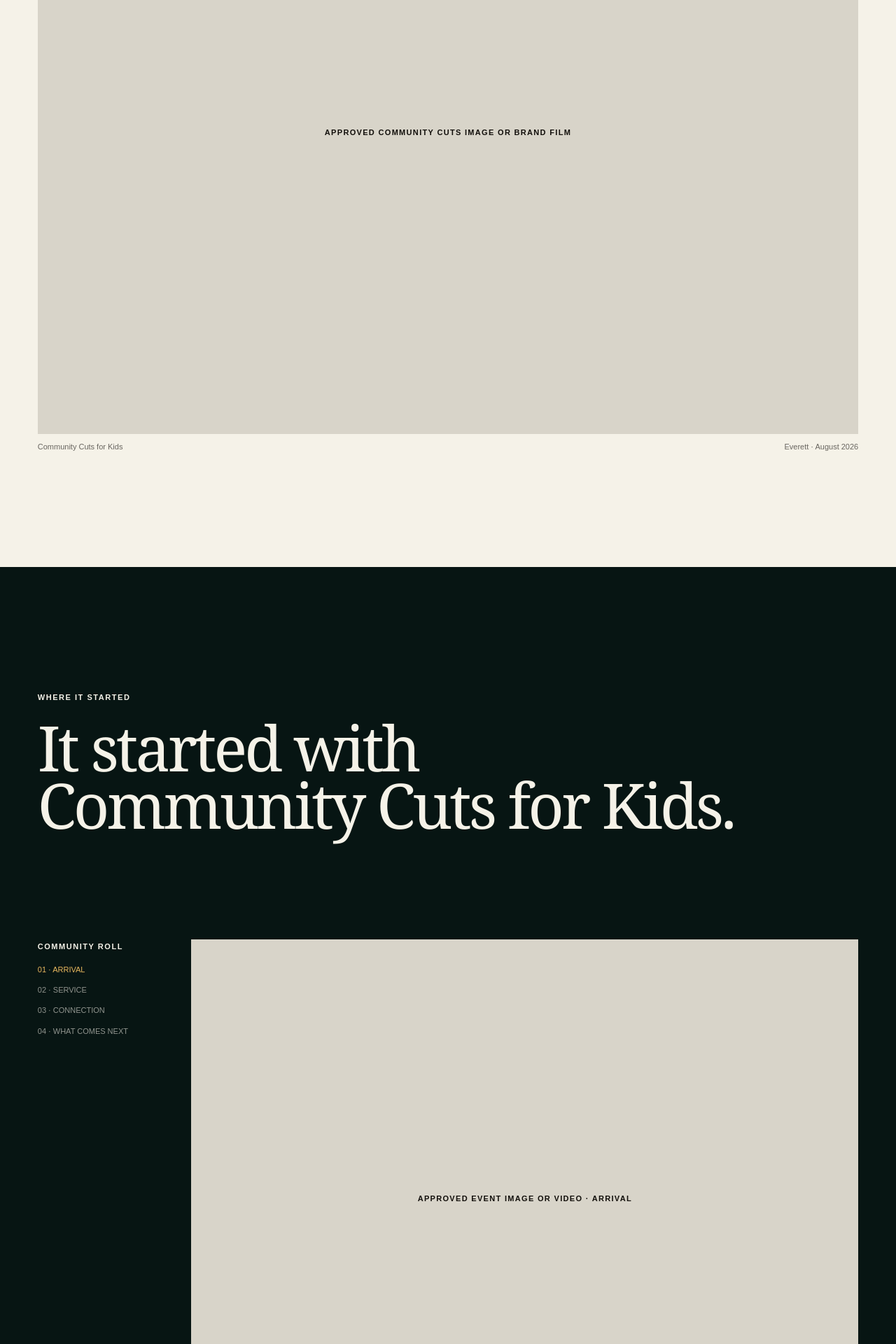
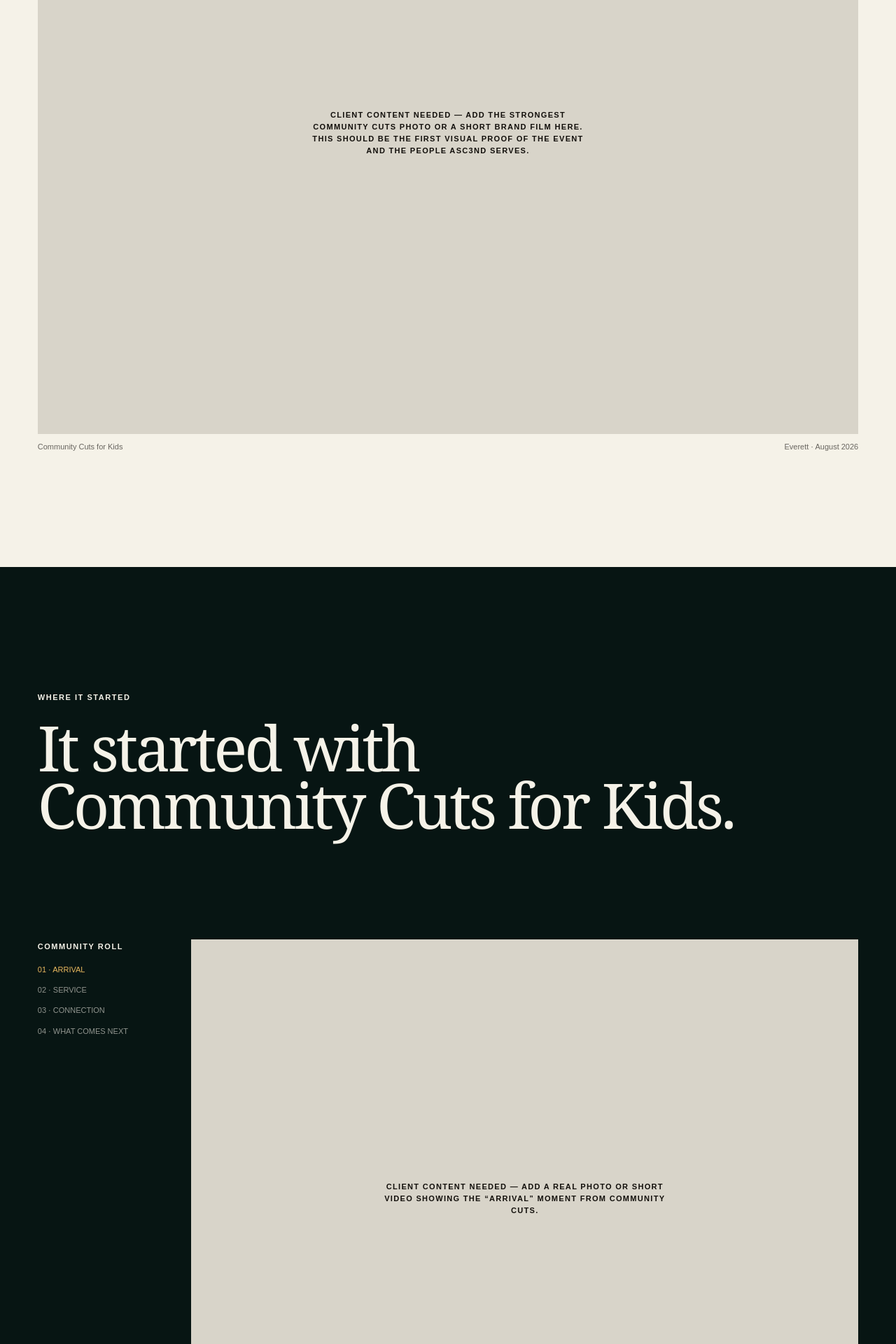
Before and after one commit to executiveusa/asc3nd-brand-site, a Next.js app: page / in a window 1280 px wide. Shown: the part 1040-2960 px from the top of the page at 70% size. Built offline with nearby package versions, Linux system fonts and the light colour scheme.

Commit message:
Rewrite homepage media placeholders for client review

```diff
--- a/app/page.tsx
+++ b/app/page.tsx
@@ -28,7 +28,7 @@ export default function Home() {
       </section>
 
       <section className="cinematic shell" aria-label="Community Cuts documentary media">
-        <DocumentaryFrame label="Approved Community Cuts image or brand film" slot={siteStory.hero.mediaSlot} />
+        <DocumentaryFrame label="CLIENT CONTENT NEEDED — Add the strongest Community Cuts photo or a short brand film here. This should be the first visual proof of the event and the people ASC3ND serves." slot={siteStory.hero.mediaSlot} />
         <div className="media-caption"><span>Community Cuts for Kids</span><span>Everett · August 2026</span></div>
       </section>
 
@@ -36,24 +36,24 @@ export default function Home() {
         <div className="shell impact-intro"><p className="eyebrow">{siteStory.impact.eyebrow}</p><h2>{siteStory.impact.headline}</h2></div>
         <div className="shell roll">
           <aside className="roll-index" aria-label="Community Roll index"><span className="eyebrow">Community Roll</span><ol>{communityRoll.map(({ index, title }) => <li key={index}>{index} · {title}</li>)}</ol></aside>
-          <div>{communityRoll.map(({ index, title, copy, mediaSlot }) => <article className="roll-frame" key={index}><DocumentaryFrame label={`Approved event image or video · ${title}`} slot={mediaSlot} variant="dark" /><div className="frame-copy"><span>{index} · {title}</span><p>{copy}</p></div></article>)}</div>
+          <div>{communityRoll.map(({ index, title, copy, mediaSlot }) => <article className="roll-frame" key={index}><DocumentaryFrame label={`CLIENT CONTENT NEEDED — Add a real photo or short video showing the “${title}” moment from Community Cuts.`} slot={mediaSlot} variant="dark" /><div className="frame-copy"><span>{index} · {title}</span><p>{copy}</p></div></article>)}</div>
         </div>
       </section>
 
       <section className="story shell" id="story">
-        <DocumentaryFrame label="Approved founder portrait or founder video" slot={siteStory.story.mediaSlot} className="portrait-placeholder" />
+        <DocumentaryFrame label="CLIENT CONTENT NEEDED — Add a founder portrait or short founder video here. Use a warm, credible image that helps visitors understand who is behind ASC3ND." slot={siteStory.story.mediaSlot} className="portrait-placeholder" />
         <div className="story-copy"><p className="eyebrow">{siteStory.story.eyebrow}</p><h2>{siteStory.story.headline}</h2><p>{siteStory.story.body}</p><blockquote>{siteStory.story.founderBelief}</blockquote></div>
       </section>
 
       <section className="pathways shell" id="pathways">
         <p className="eyebrow">{siteStory.pathways.eyebrow}</p><h2>{siteStory.pathways.headline}</h2>
-        <DocumentaryFrame label="Approved ASC3ND pathway image or brand video" slot={siteStory.pathways.mediaSlot} />
+        <DocumentaryFrame label="CLIENT CONTENT NEEDED — Add an image or short video that represents ASC3ND in action: mentoring, youth development, leadership, or community opportunity." slot={siteStory.pathways.mediaSlot} />
         <div className="pathway-list">{pathways.map(({ index, title, copy, status }) => <article className="pathway" key={index}><span>{index}</span><h3>{title}</h3><p>{copy} <small>{status}</small></p></article>)}</div>
       </section>
 
       <section className="take-part shell" id="take-part">
         <p className="eyebrow">{siteStory.takePart.eyebrow}</p><h2>{siteStory.takePart.headline}</h2>
-        <DocumentaryFrame label="Approved participation image or brand video" slot={siteStory.takePart.mediaSlot} />
+        <DocumentaryFrame label="CLIENT CONTENT NEEDED — Add a welcoming participation photo or short video here. Show families, mentors, volunteers, or partners engaging with the work." slot={siteStory.takePart.mediaSlot} />
         <div className="choices">{participationRoutes.map(({ index, label, action, href }) => <a href={href} key={index}><span>{index}</span><strong>{label}</strong><em>{action}</em></a>)}</div>
       </section>
 
```
